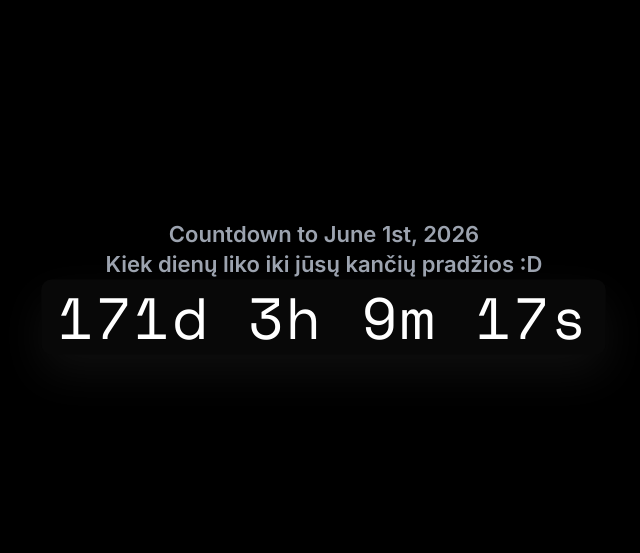
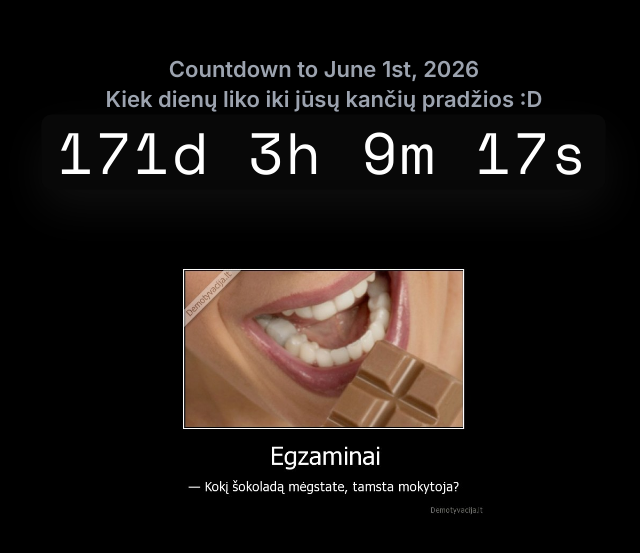
Before and after one commit to vincentasa/simtadienioKalendorius, a plain HTML site: page index.html in a window 1280 px wide. Shown: the part 113-666 px from the top of the page, without its empty margins (316-956 px from the left). Drawn offline with nearby package versions, Linux system fonts and the light colour scheme.

Commit message:
ai krc demotyvacijos imeciau axjns

```diff
--- a/index.html
+++ b/index.html
@@ -11,7 +11,7 @@
   <h1>Countdown to June 1st, 2026</h1>
   <h2>Kiek dienų liko iki jūsų kančių pradžios :D</h2>
   <div id="countdown">Loading...</div>
-
+  <img src="img/demotyvacija.lt_Egzaminai-Koki-sokolada-megstate-tamsta-mokytoja.jpg">
   <script src="script.js"></script>
 </body>
 </html>
--- a/styles.css
+++ b/styles.css
@@ -32,6 +32,7 @@ h1,h2 {
   margin: 0;
   color: var(--muted);
 }
+
 
 #countdown {
   font-family: 'Space Mono', ui-monospace, SFMono-Regular, Menlo, Monaco, 'Roboto Mono', monospace;
@@ -77,3 +78,14 @@ body::before {
 @media (prefers-reduced-motion: reduce) {
   #countdown, .pulse { transition: none; animation: none; }
 }
+
+/* make images smaller and responsive */
+img {
+  max-width: 320px;
+  width: 100%;
+  height: auto;
+  display: block;
+  margin: 0.5rem auto 0;
+  padding-top: 50px;
+  border-radius: 8px;
+}
```
Also changed, not shown: img/demotyvacija.lt_Egzaminai-Koki-sokolada-megstate-tamsta-mokytoja.jpg (added).
